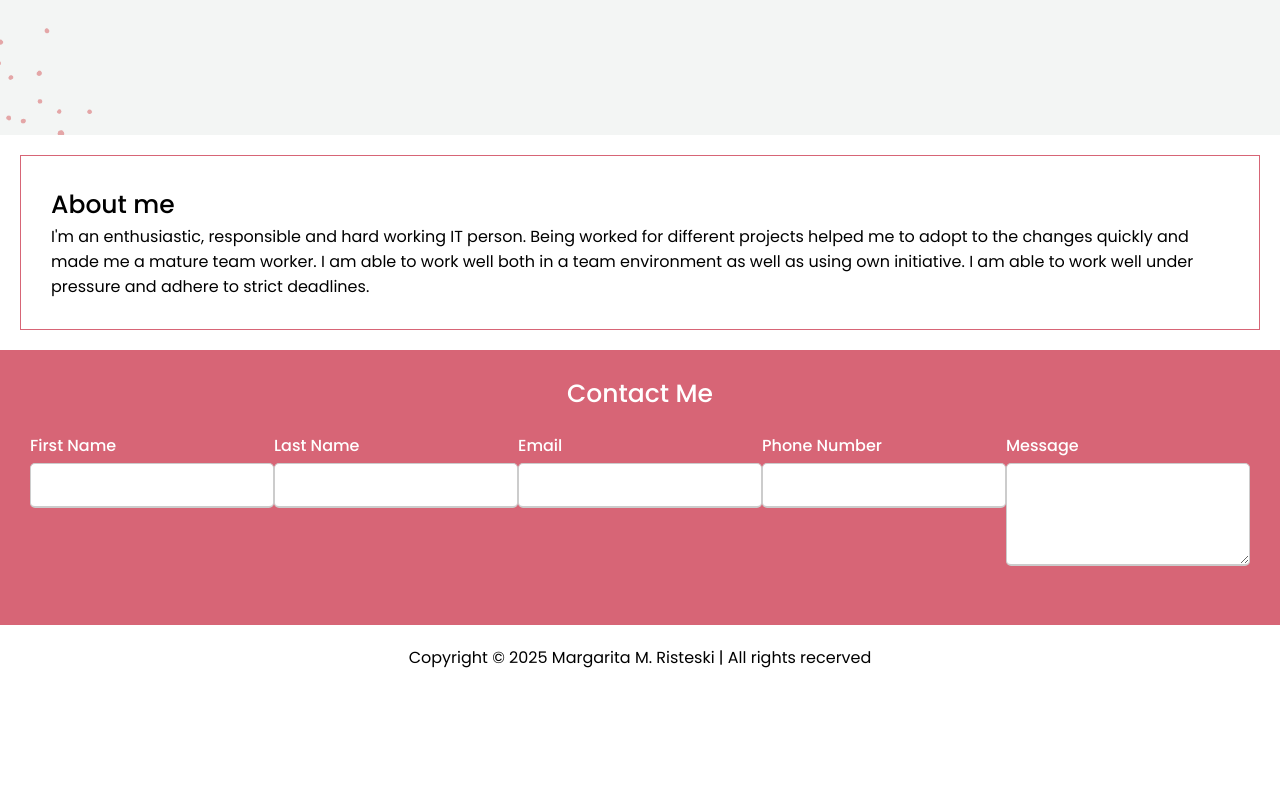
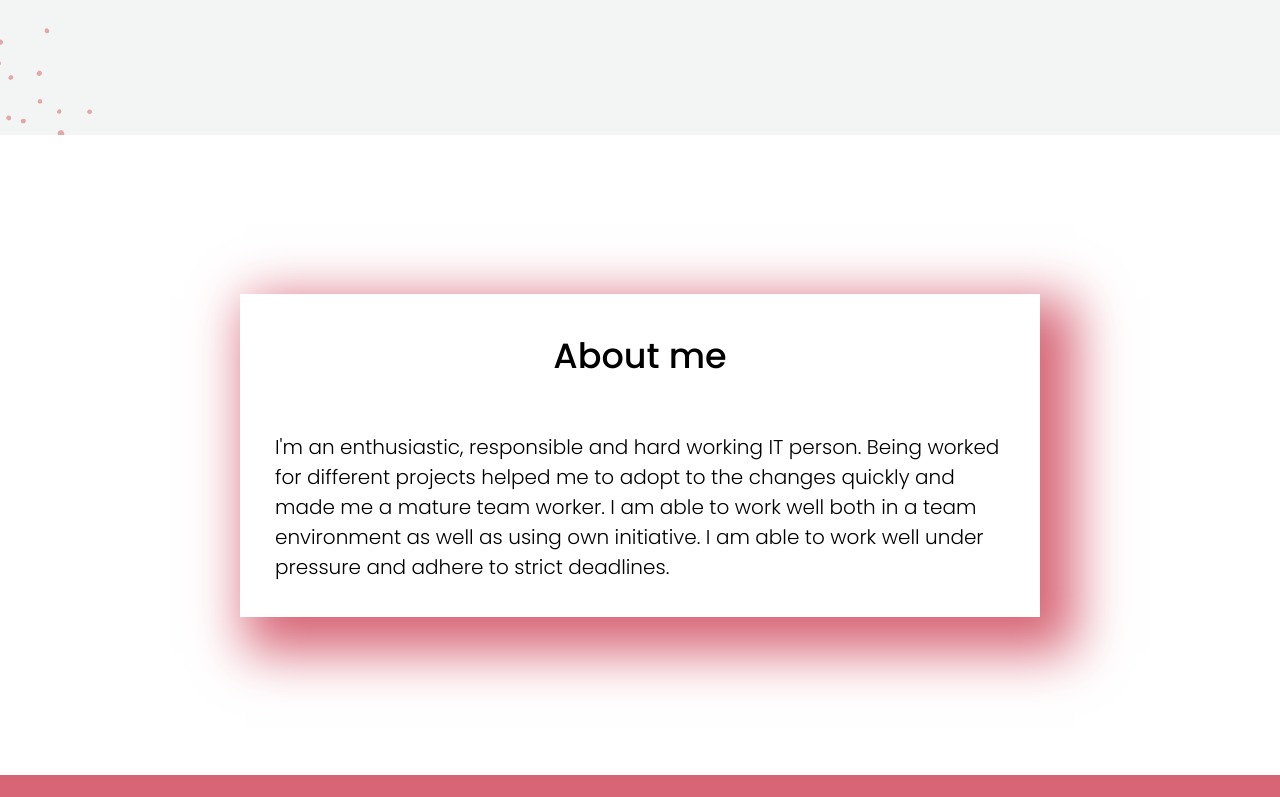
Before and after one commit to mmaneva/MargaritaManevaRisteski.github.io, a plain HTML site: page index.html in a window 1280 px wide. Shown: the part 740-1537 px from the top of the page. Before the commit the page ends 1430 px from the top, so only its background shows below. Drawn offline with Linux system fonts and the light colour scheme.

Commit message:
change style in about me section

```diff
--- a/style.css
+++ b/style.css
@@ -119,17 +119,37 @@
     padding: 25px 30px;
 }
 
+.about-me {
+    width: 100%;
+    height: 80vh;
+    display: flex;
+    justify-content: center;
+    align-items: center;
+}
+
 .about-me-box {
-    margin: 20px;
-    padding: 30px;
-    border: 1px solid #d76576;
+    display: flex;
+    justify-content: center;
+    flex-direction: column;
+    width: 800px;
+    border: 1px ;
+    padding: 10px;
+    box-shadow: 20px 20px 50px 15px #d76576;
 
 }
 
 .title {
-    font-size: 25px;
+    font-size: 35px;
     font-weight: 500;
-    position: relative;
+    display: flex;
+    justify-content: center;
+    padding: 25px;
+}
+
+.about-me-text {
+    font-size: 20px;
+    font-weight: 300;
+    padding: 25px;
 }
 
 .user-info {
```
